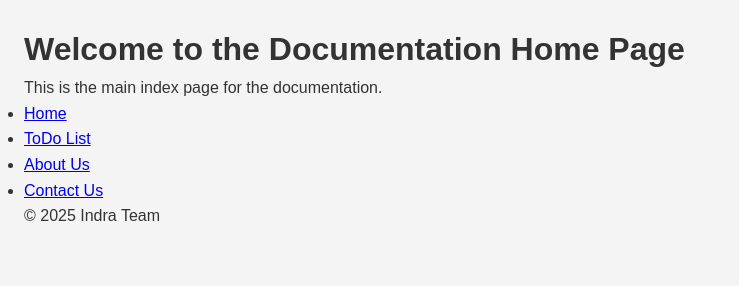
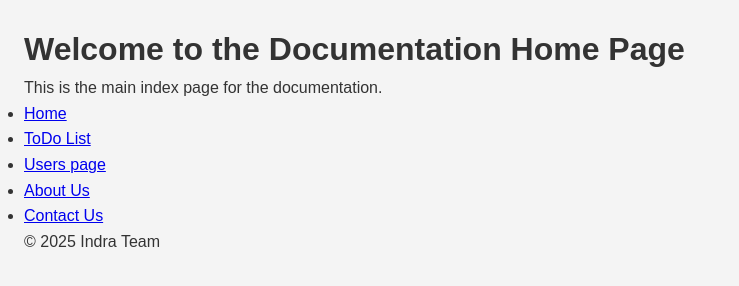
Before and after one commit to alce65/indra-03-11-demo-01, a plain HTML site: page docs/index.html in a window 1280 px wide. Shown: the whole page, without its empty margins (0-739 px from the left). Drawn offline with Linux system fonts and the light colour scheme.

Commit message:
Add users page to main menu

```diff
--- a/docs/index.html
+++ b/docs/index.html
@@ -14,6 +14,7 @@
         <ul>
             <li><a href="./">Home</a></li>
             <li><a href="./todo/">ToDo List</a></li>
+            <li><a href="./users/">Users page</a></li>
             <li><a href="./about/">About Us</a></li>
             <li><a href="./contacts/">Contact Us</a></li>
         </ul>
```
